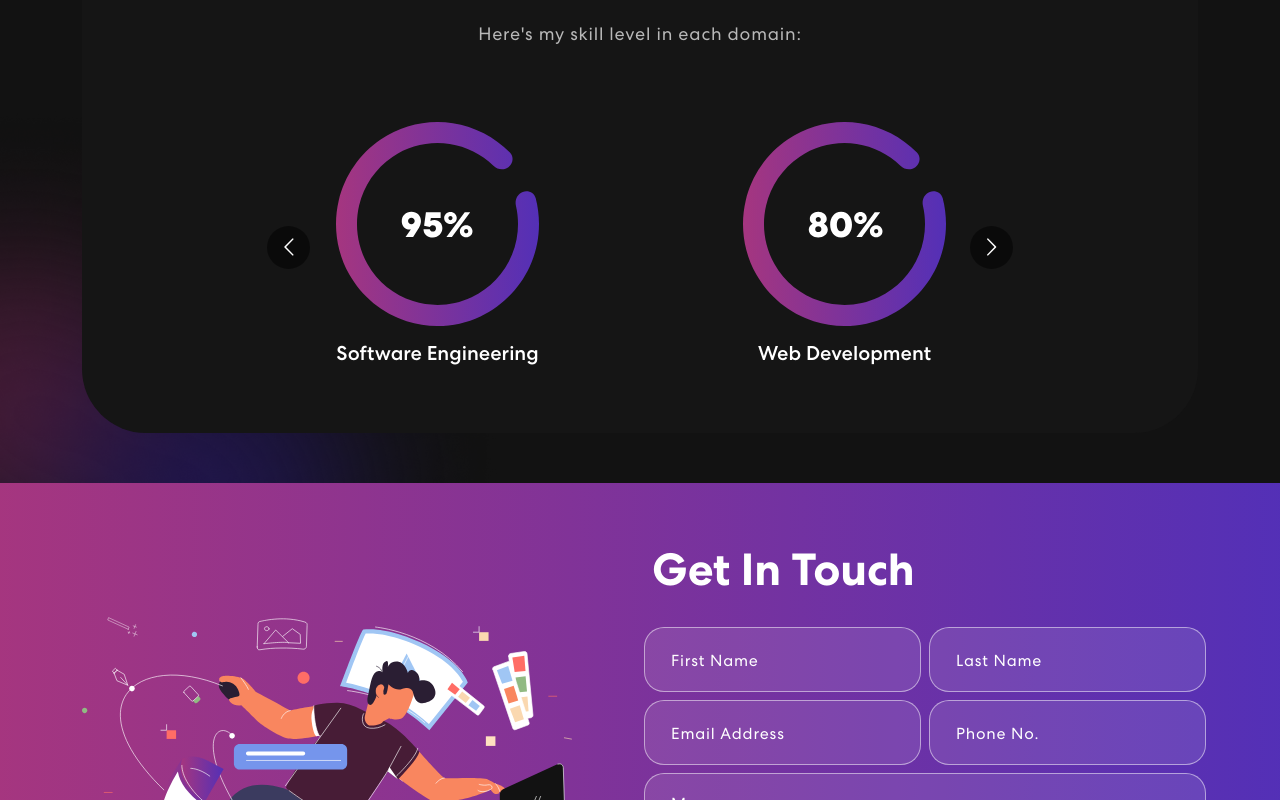
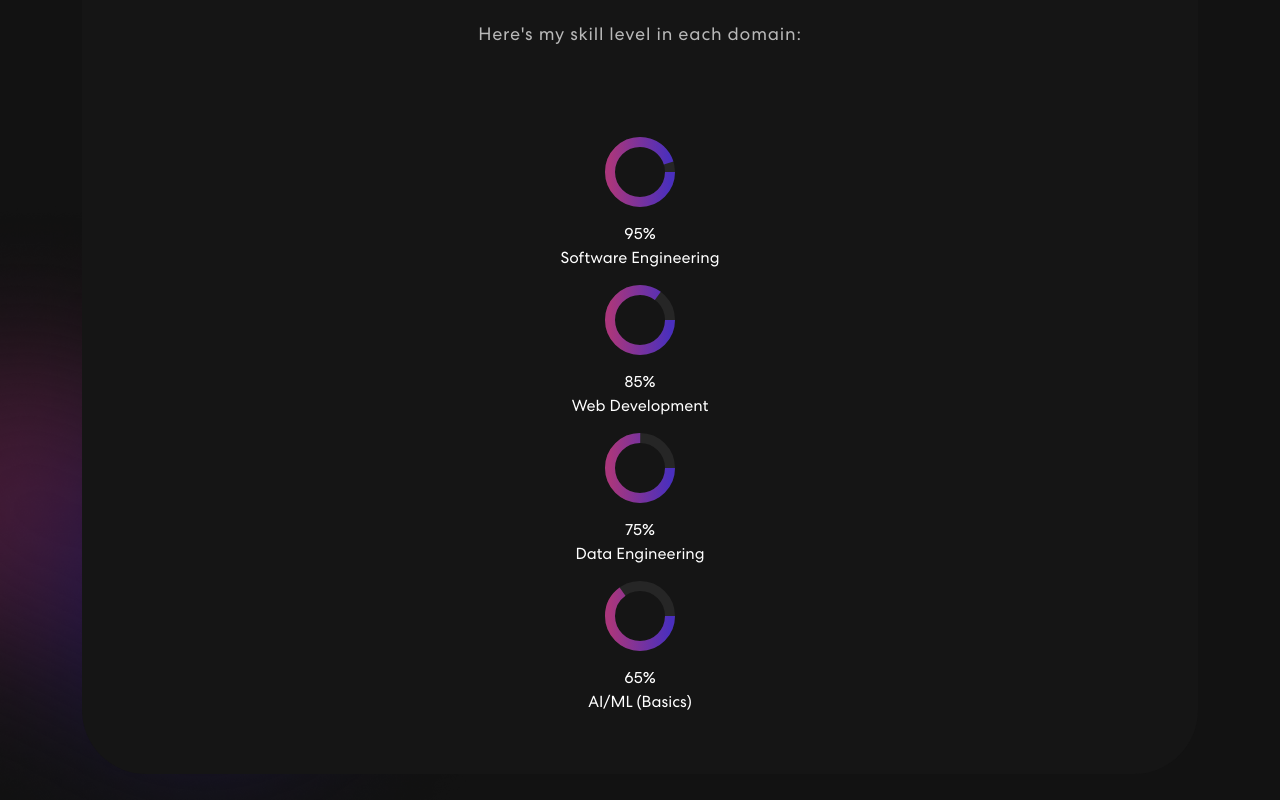
Before and after one commit to sage9705/personal-portfolio, a React (Create React App) app: page / in a window 1280 px wide. Shown: the part 1160-1960 px from the top of the page. Built offline with nearby package versions, Linux system fonts and the light colour scheme.

Commit message:
Update skills

```diff
--- a/src/components/skills.js
+++ b/src/components/skills.js
@@ -1,31 +1,54 @@
-import meter1 from "../assets/img/meter1.svg";
-import meter2 from "../assets/img/meter2.svg";
-import meter3 from "../assets/img/meter3.svg";
-import Carousel from 'react-multi-carousel';
-import 'react-multi-carousel/lib/styles.css';
-import arrow1 from "../assets/img/arrow1.svg";
-import arrow2 from "../assets/img/arrow2.svg";
-import colorSharp from "../assets/img/color-sharp.png"
+import React from 'react';
+import colorSharp from "../assets/img/color-sharp.png";
+
+const SkillRing = ({ skill, percentage }) => {
+  const radius = 50;
+  const stroke = 10;
+  const normalizedRadius = radius - stroke * 2;
+  const circumference = normalizedRadius * 2 * Math.PI;
+  const strokeDashoffset = circumference - (percentage / 100) * circumference;
+
+  return (
+    <div className="skill-ring">
+      <svg height={radius * 2} width={radius * 2}>
+        <circle
+          stroke="#262626"
+          fill="transparent"
+          strokeWidth={stroke}
+          r={normalizedRadius}
+          cx={radius}
+          cy={radius}
+        />
+        <circle
+          stroke="url(#gradient)"
+          fill="transparent"
+          strokeWidth={stroke}
+          strokeDasharray={circumference + ' ' + circumference}
+          style={{ strokeDashoffset }}
+          r={normalizedRadius}
+          cx={radius}
+          cy={radius}
+        />
+        <defs>
+          <linearGradient id="gradient" x1="0%" y1="0%" x2="100%" y2="0%">
+            <stop offset="0%" stopColor="#AA367C" />
+            <stop offset="100%" stopColor="#4A2FBD" />
+          </linearGradient>
+        </defs>
+      </svg>
+      <div className="percentage">{percentage}%</div>
+      <div className="skill-name">{skill}</div>
+    </div>
+  );
+};
 
 export const Skills = () => {
-  const responsive = {
-    superLargeDesktop: {
-      breakpoint: { max: 4000, min: 3000 },
-      items: 5
-    },
-    desktop: {
-      breakpoint: { max: 3000, min: 1024 },
-      items: 3
-    },
-    tablet: {
-      breakpoint: { max: 1024, min: 464 },
-      items: 2
-    },
-    mobile: {
-      breakpoint: { max: 464, min: 0 },
-      items: 1
-    }
-  };
+  const skills = [
+    { name: "Software Engineering", level: 95 },
+    { name: "Web Development", level: 85 },
+    { name: "Data Engineering", level: 75 },
+    { name: "AI/ML (Basics)", level: 65 }
+  ];
 
   return (
     <section className="skill" id="skills">
@@ -35,24 +58,11 @@ export const Skills = () => {
             <div className="skill-bx wow zoomIn">
               <h2>Skills</h2>
               <p>Here's my skill level in each domain:</p>
-                        <Carousel responsive={responsive} infinite={true} className="owl-carousel owl-theme skill-slider">
-                            <div className="item">
-                                <img src={meter1} alt="Software Engineering" />
-                                <h5>Software Engineering</h5>
+              <div className="skill-rings">
+                {skills.map((skill, index) => (
+                  <SkillRing key={index} skill={skill.name} percentage={skill.level} />
+                ))}
               </div>
-                            <div className="item">
-                                <img src={meter2} alt="Web Development" />
-                                <h5>Web Development</h5>
-                            </div>
-                            <div className="item">
-                                <img src={meter3} alt="Data Engineering" />
-                                <h5>Data Engineering</h5>
-                            </div>
-                            <div className="item">
-                                <img src={meter1} alt="AI/ML Basics" />
-                                <h5>AI/ML (Basics)</h5>
-                            </div>
-                        </Carousel>
             </div>
           </div>
         </div>
```
Also changed, not shown: src/assets/img/meter1.svg. Lines whose indentation alone changed are shown as unchanged.
